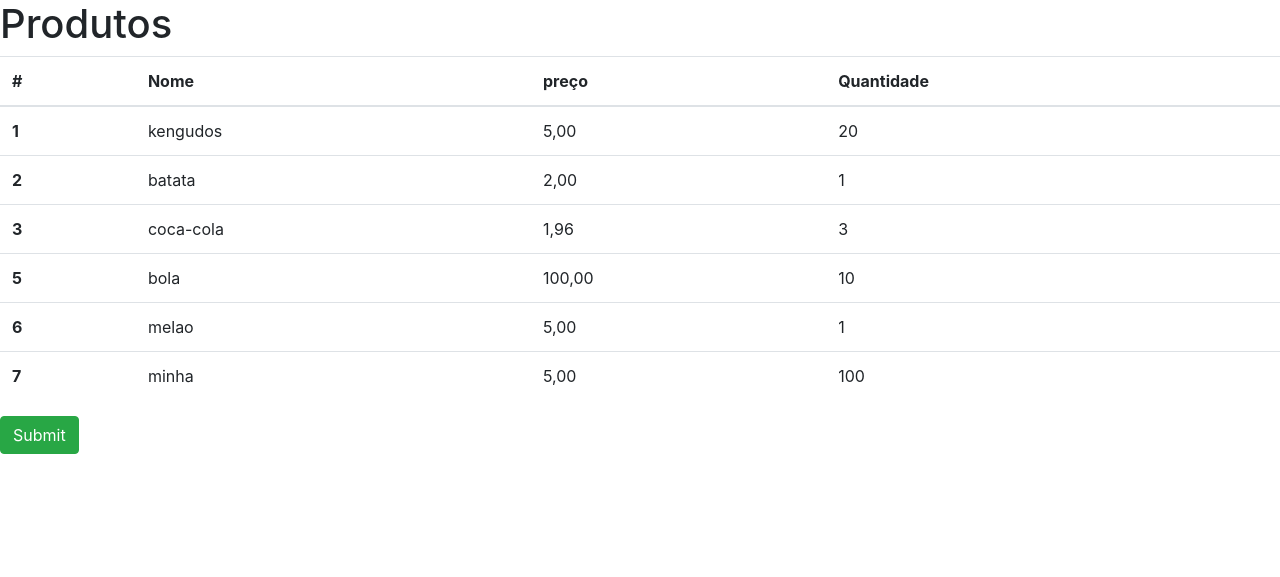
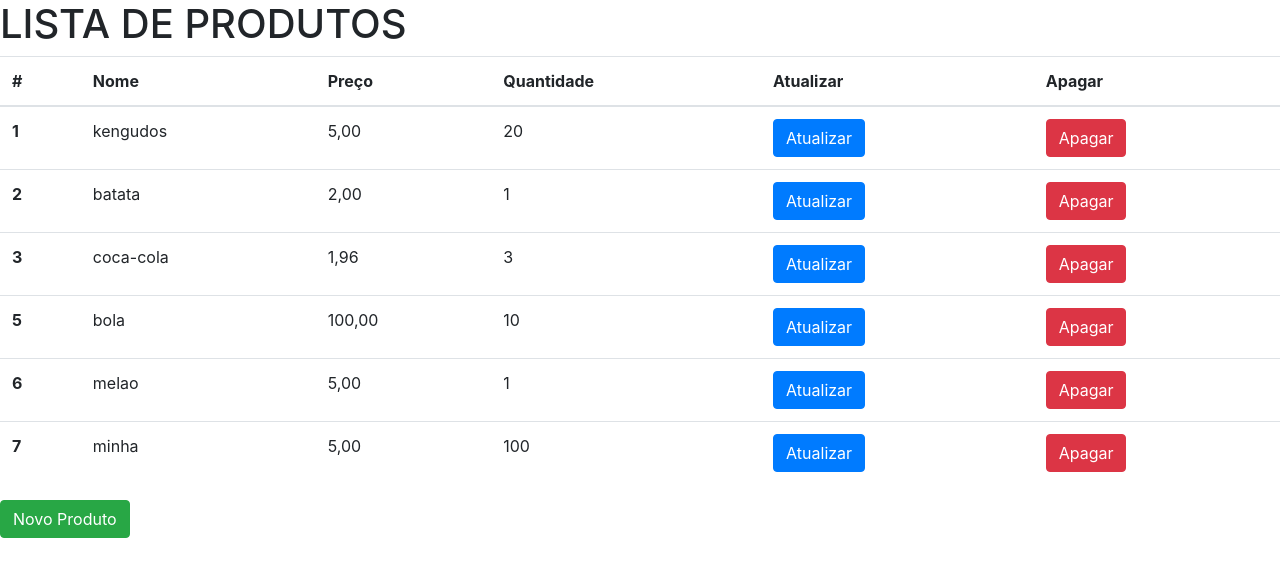
Before and after one commit to mauricioroos/aplicacao, a Django app: page /produtos in a window 1280 px wide. Shown: the top 577 px of the page. Run offline with Django 5.2, Linux system fonts and the light colour scheme; data comes from the database, SQL or seed files in the repository; both versions use the stored data as it was after the commit; some libraries are stand-ins or nearby versions.

Commit message:
botao atualizar

```diff
--- a/aplicacao/templates/produto.html
+++ b/aplicacao/templates/produto.html
@@ -8,15 +8,17 @@
     {% bootstrap_css %}
 </head>
 <body>
-    <h1>Produtos</h1>
+    <h1>LISTA DE PRODUTOS</h1>
 
     <table class="table">
         <thead>
             <tr>
                 <th scope="col">#</th>
                 <th scope="col">Nome</th>
-                <th scope="col">preço</th>
+                <th scope="col">Preço</th>
                 <th scope="col">Quantidade</th>
+                <th scope="col">Atualizar</th>
+                <th scope="col">Apagar</th>
             </tr>
         </thead>
         <tbody>
@@ -26,12 +28,22 @@
                 <td>{{ p.nome }}</td>
                 <td>{{ p.preco }}</td>
                 <td>{{ p.qtde }}</td>
+                <td>
+                    <form action="{% url 'url_atualizar_produto' p.id %}">
+                        <input type="submit" name="btn_atualizar" value="Atualizar" class="btn btn-primary">
+                    </form>
+                </td>
+                <td>
+                    <form action="{% url 'url_apagar_produto' p.id %}">
+                        <input type="submit" name="btn_apagar" value="Apagar" class="btn btn-danger">
+                    </form>
+                </td>
             </tr>
             {% endfor %}
         </tbody>
     </table>
     <form action="{% url 'url_cad_produto' %}" method="GET">
-          <input type="submit" name="Novo produto" class="btn btn-success">
+        <input type="submit" name="btn_novo" value="Novo Produto" class="btn btn-success">
     </form>
 </body>
 </html>
--- a/aplicacao/urls.py
+++ b/aplicacao/urls.py
@@ -2,8 +2,9 @@ from django.urls import path
 from . import views
 
 urlpatterns = [
-    path('', views.index, name ="url_index"),
-    path('produtos', views.produtos, name ="url_produtos"),
-    path('cad_produto',views.cad_produto, name="url_cad_produto"),
-  #  path('criar_produto',views.criar, name="url_criar_produto"),#
+    path('', views.index, name="url_index"),
+    path('produtos', views.produtos, name="url_produtos"),
+    path('cad_produto', views.cad_produto, name="url_cad_produto"),
+    path('atualizar_produto/<int:id>', views.atualizar_produto, name="url_atualizar_produto"),
+    path('apagar_produto/<int:id>', views.apagar_produto, name="url_apagar_produto"),
 ]
--- a/aplicacao/views.py
+++ b/aplicacao/views.py
@@ -1,33 +1,58 @@
-from django.shortcuts import render, redirect
+from django.shortcuts import render, redirect, get_object_or_404
 from .models import Produto
 from django.http.response import HttpResponse
 
+# Create your views here.
+
 def index(request):
     context = {
-        "texto": "Olá mundo!",
+        'texto': "Olá mundo!",
     }
-    return render(request,'index.html', context)
+    return render(request, 'index.html', context)
 
 def produtos(request):
     produtos = Produto.objects.all()
-    context ={
-        'produtos': produtos
-
+    context = {
+        'produtos' : produtos,
     }
     return render(request, 'produto.html', context)
 
 def cad_produto(request):
+
     if request.method == "GET":
-        return render(request,'cad_produto.html')
+        return render(request, 'cad_produto.html')
     elif request.method == "POST":
         nome = request.POST.get('nome')
-        preco = request.POST.get('preco').replace(',','.')
+        preco = request.POST.get('preco').replace(',', '.')
         qtde = request.POST.get('qtde')
 
-        produtos =  Produto(
+        produto = Produto(
             nome = nome,
             preco = preco,
-            qtde = qtde,
+            qtde = qtde
         )
-        produtos.save()
+        produto.save()
         return redirect('url_produtos')
+
+def atualizar_produto(request, id):
+    #prod = Produto.objects.get(id=id)
+    prod = get_object_or_404(Produto, id=id)
+    if request.method == "GET":
+        context = {
+            'prod': prod,
+        }
+        return render(request, 'atualizar_produto.html', context)
+    elif request.method == "POST":
+        nome = request.POST.get('nome')
+        preco = request.POST.get('preco').replace(',', '.')
+        qtde = request.POST.get('qtde')
+
+        prod.nome = nome
+        prod.preco = preco
+        prod.qtde = qtde
+        prod.save()
+
+    return redirect('url_produtos')
+
+def apagar_produto(request):
+    pass
```
Also changed, not shown: aplicacao/templates/atualizar_produto.html (added, +23 -0 lines), aplicacao/templates/cad_produto.html (+9 -11 lines), db.sqlite3. Lines whose indentation alone changed are shown as unchanged.
